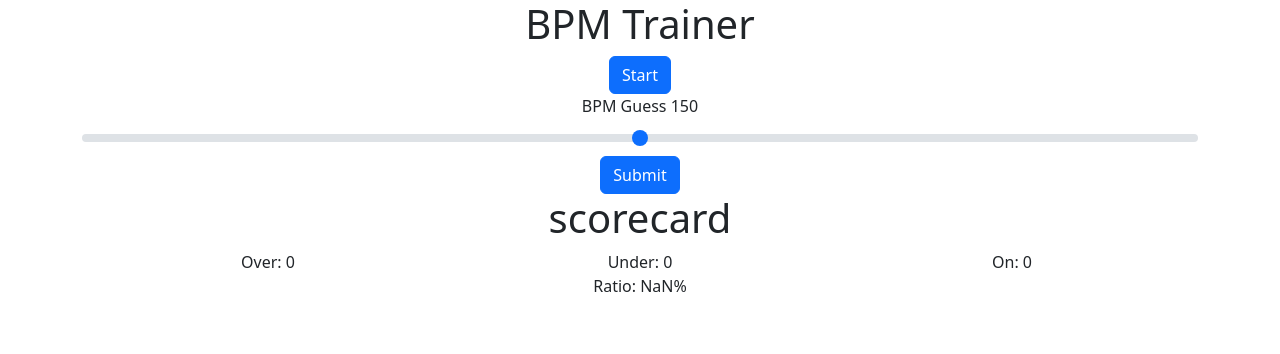
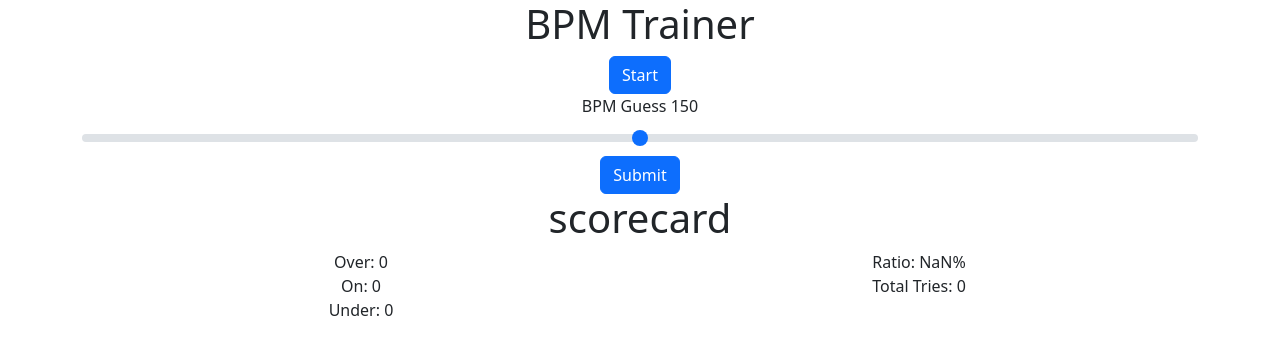
Before and after one commit to flubber2077/bpmtool, a React (Create React App) app: page / in a window 1280 px wide. Shown: the top 354 px of the page. Built offline with nearby package versions, Linux system fonts and the light colour scheme.

Commit message:
building out audio player using webaudioAPI

```diff
--- a/src/Metronome.js
+++ b/src/Metronome.js
@@ -12,6 +12,7 @@ const click2 = "//daveceddia.com/freebies/react-metronome/click2.wav";
 const minBPM = 40;
 const maxBPM = 240;
 const scoreCutoff = 10;
+const audioContext = new AudioContext();
 
 export default class Metronome extends Component {
     constructor(props) {
--- a/src/Scorecard.js
+++ b/src/Scorecard.js
@@ -13,11 +13,16 @@ export default function Scorecard(props) {
             <h1>scorecard</h1>
             <Row>
                 <Col>Over: {props.high}</Col>
-                <Col>Under: {props.low}</Col>
-                <Col>On: {props.on}</Col>
+                <Col>Ratio: {percentage}</Col>
+
             </Row>
             <Row>
-                <Col>Ratio: {percentage}</Col>
+            <Col>On: {props.on}</Col>
+            <Col>Total Tries: {total}</Col>
+            </Row>
+            <Row>
+                <Col>Under: {props.low}</Col>
+                <Col></Col>
             </Row>
         </Container>
     )
```
Also changed, not shown: src/audioPlayer.js (added, +13 -0 lines), src/logo.svg (deleted), 1 other file (tests, documents, lock files or other folders).
